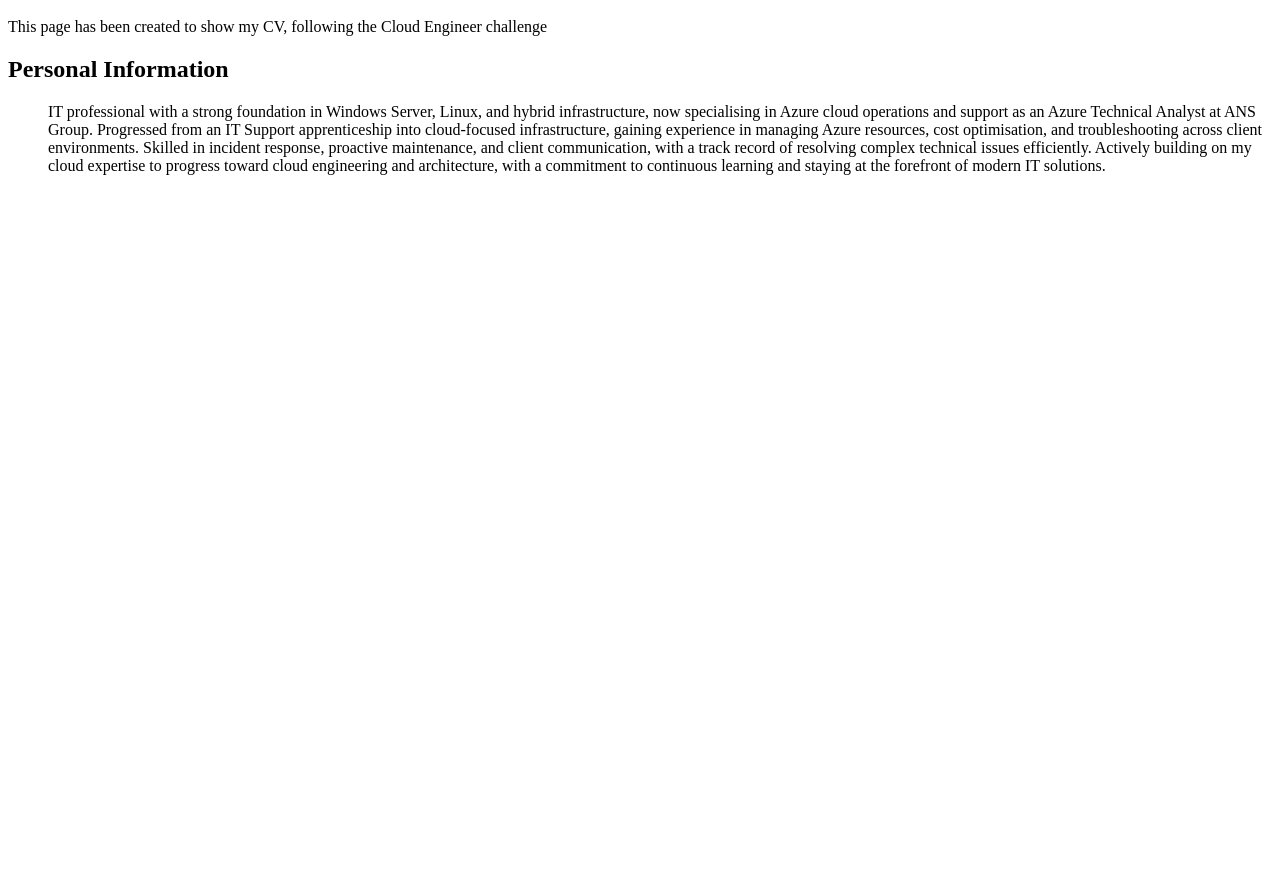
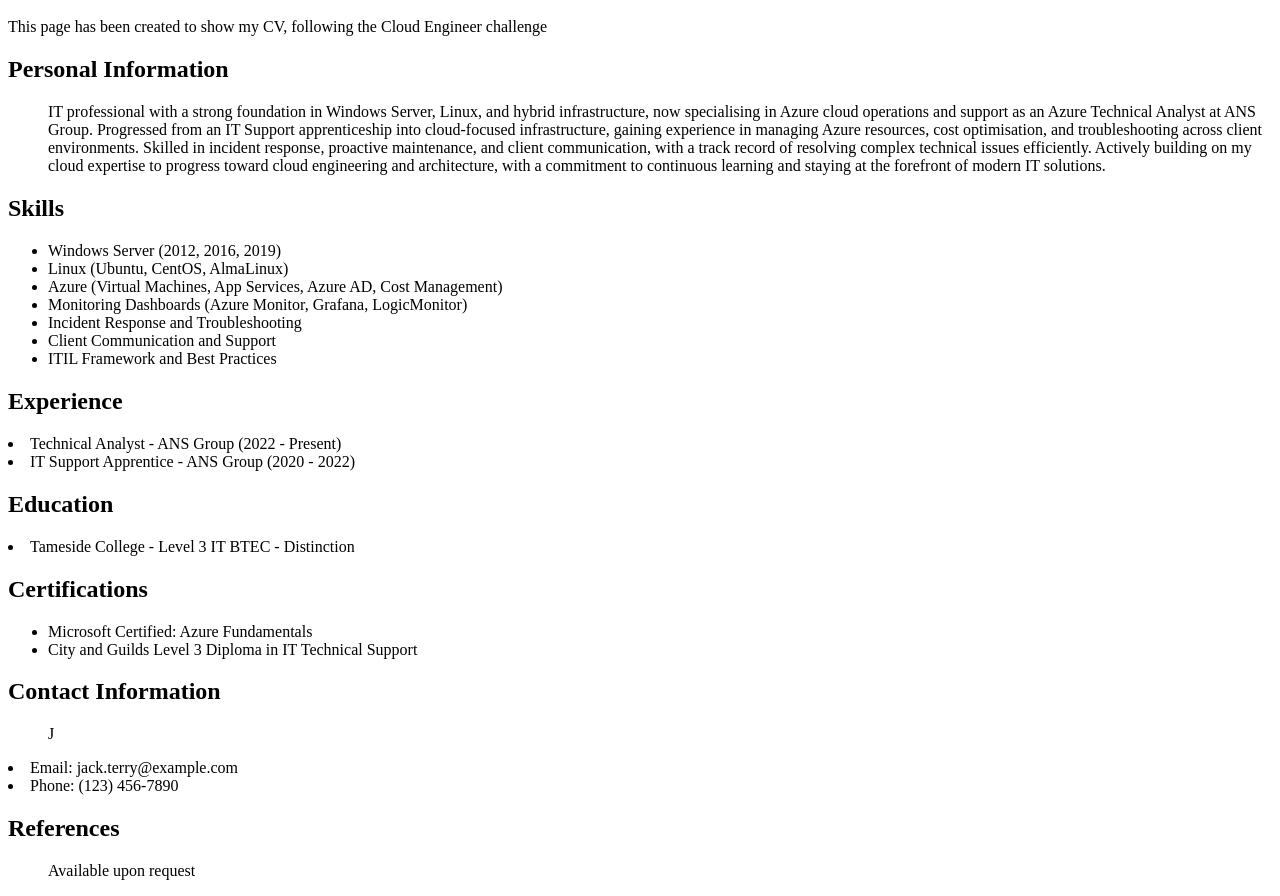
Before and after one commit to j4ckt3rry/cv-website, a plain HTML site: page index.html in a window 1280 px wide. Shown: the part 48-944 px from the top of the page. Before the commit the page ends 800 px from the top, so only its background shows below. Drawn offline with Linux system fonts and the light colour scheme.

Commit message:
Update index.html

```diff
--- a/index.html
+++ b/index.html
@@ -2,3 +2,31 @@
 <P> This page has been created to show my CV, following the Cloud Engineer challenge</P>
 <h2>Personal Information</h2>
 <ul>IT professional with a strong foundation in Windows Server, Linux, and hybrid infrastructure, now specialising in Azure cloud operations and support as an Azure Technical Analyst at ANS Group. Progressed from an IT Support apprenticeship into cloud-focused infrastructure, gaining experience in managing Azure resources, cost optimisation, and troubleshooting across client environments. Skilled in incident response, proactive maintenance, and client communication, with a track record of resolving complex technical issues efficiently. Actively building on my cloud expertise to progress toward cloud engineering and architecture, with a commitment to continuous learning and staying at the forefront of modern IT solutions.</ul>
+<h2>Skills</h2>
+<ul>
+<li>Windows Server (2012, 2016, 2019)</li>
+<li>Linux (Ubuntu, CentOS, AlmaLinux)</li>
+<li>Azure (Virtual Machines, App Services, Azure AD, Cost Management)</li>
+<li>Monitoring Dashboards (Azure Monitor, Grafana, LogicMonitor)</li>
+<li>Incident Response and Troubleshooting</li>
+<li>Client Communication and Support</li>
+<li>ITIL Framework and Best Practices</li>
+</ul>
+<h2>Experience</h2>
+<li>Technical Analyst - ANS Group (2022 - Present)</li>
+<li>IT Support Apprentice - ANS Group (2020 - 2022)</li>
+<h2>Education</h2>
+<li>Tameside College - Level 3 IT BTEC - Distinction</li>
+</ul>
+<h2>Certifications</h2>
+<ul>
+<li>Microsoft Certified: Azure Fundamentals</li>
+<li>City and Guilds Level 3 Diploma in IT Technical Support</li>
+</ul>
+<h2>Contact Information</h2>
+<ul>J</ul>
+<li>Email: jack.terry@example.com</li>
+<li>Phone: (123) 456-7890</li>
+</ul>
+<h2>References</h2>
+<ul>Available upon request</ul>
```
